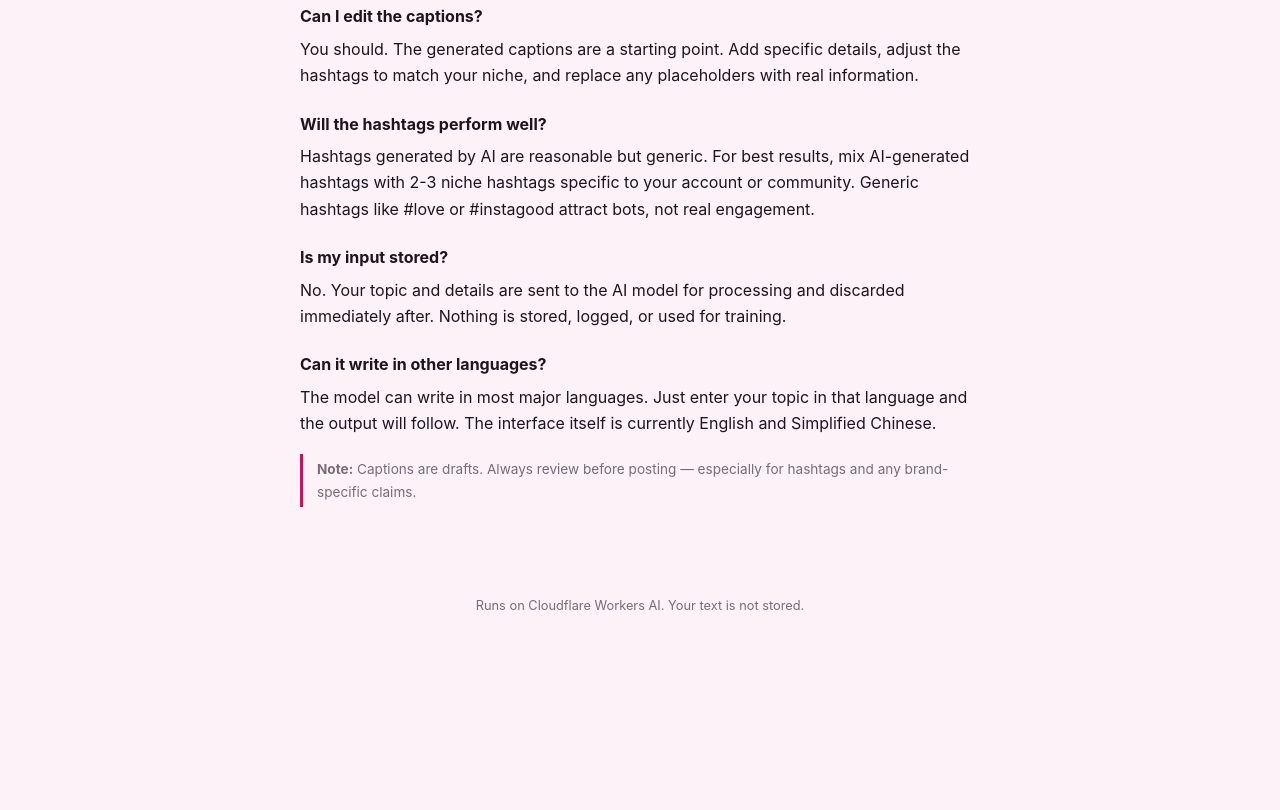
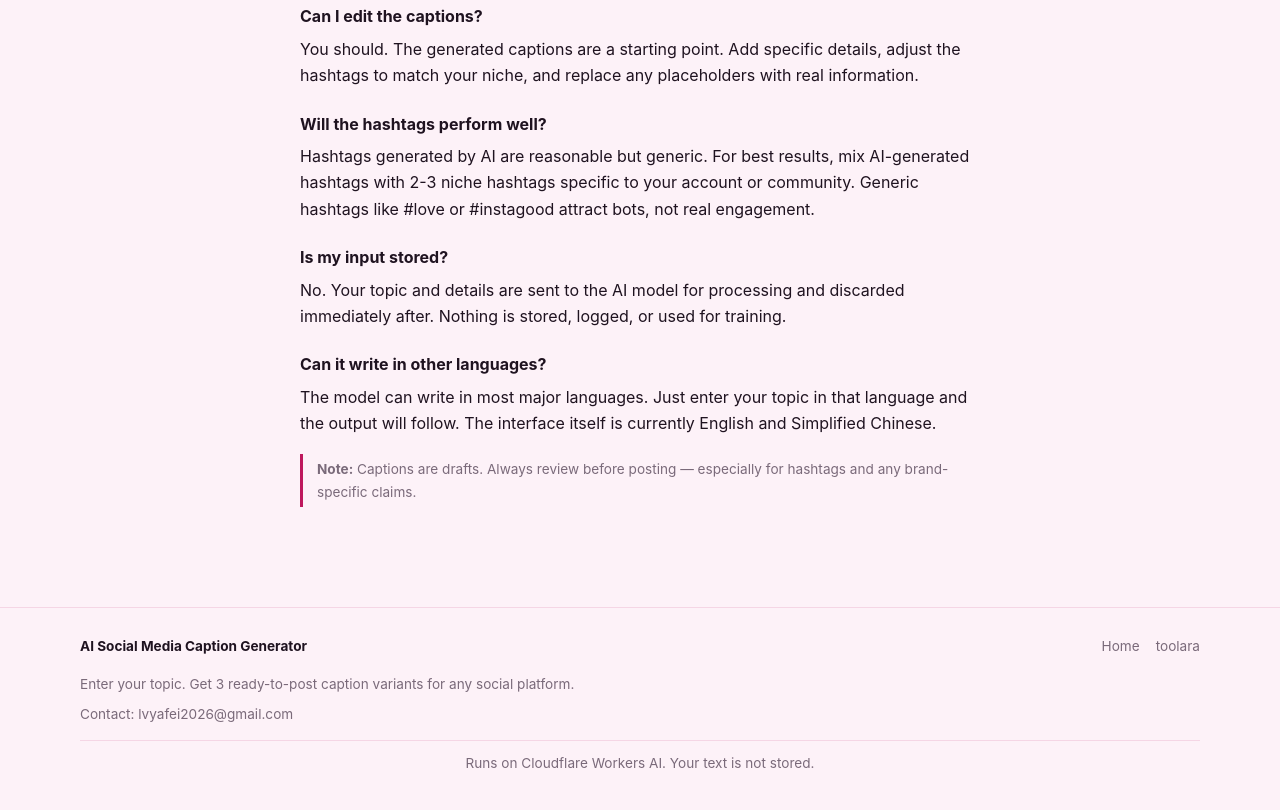
Before and after one commit to lvyafei2026-coder/ai-social-caption-generator, a website: page public/index.html in a window 1280 px wide. Shown: the part 1388-2198 px from the top of the page. Before the commit the page ends 2052 px from the top, so only its background shows below. Drawn offline with Linux system fonts and the light colour scheme.

Commit message:
Add site footer and Music auth navigation

```diff
--- a/public/css/style.css
+++ b/public/css/style.css
@@ -126,3 +126,16 @@ li { margin-bottom: 8px; line-height: 1.65; }
   .site-nav { width: 100%; justify-content: space-between; gap: 8px; }
   .site-nav select { min-width: 118px; }
 }
+
+.site-footer { margin-top: 36px; padding: 28px 20px 36px; border-top: 1px solid var(--border, rgba(100,116,139,0.25)); color: var(--muted, #64748b); font-size: 0.85rem; line-height: 1.6; }
+.site-footer-inner { max-width: 1120px; margin: 0 auto; }
+.site-footer-details { text-align: left; }
+.site-footer-top { display: flex; align-items: center; justify-content: space-between; gap: 16px; flex-wrap: wrap; }
+.site-footer-brand { color: var(--text, #0f1c2e); font-weight: 700; text-decoration: none; }
+.site-footer-nav { display: flex; align-items: center; gap: 16px; flex-wrap: wrap; }
+.site-footer a { color: inherit; text-decoration: none; }
+.site-footer a:hover { color: var(--accent, #2563eb); text-decoration: underline; }
+.site-footer-description { max-width: 760px; margin: 16px 0 8px; }
+.site-footer-contact { margin: 8px 0; }
+.site-footer-privacy { margin: 14px 0 0; padding-top: 12px; border-top: 1px solid var(--border, rgba(100,116,139,0.25)); }
+@media (max-width: 560px) { .site-footer-top { align-items: flex-start; flex-direction: column; gap: 10px; } .site-footer-nav { gap: 12px; } }
--- a/public/index.html
+++ b/public/index.html
@@ -142,7 +142,17 @@
   </section>
 </main>
 
-<footer class="footer" data-i18n="footer">Runs on Cloudflare Workers AI. Your text is not stored.</footer>
+<footer class="footer site-footer">
+<div class="site-footer-inner"><div class="site-footer-details">
+<div class="site-footer-top">
+<span class="site-footer-brand" data-i18n="title">AI Social Media Caption Generator</span>
+<nav class="site-footer-nav" aria-label="Quick navigation"><a href="/">Home</a><a href="https://toolara.dev/">toolara</a></nav>
+</div>
+<p class="site-footer-description" data-i18n="subtitle">Enter your topic. Get 3 ready-to-post caption variants for any social platform.</p>
+<p class="site-footer-contact"><span>Contact:</span> <a href="mailto:lvyafei2026@gmail.com">lvyafei2026@gmail.com</a></p>
+</div><p class="site-footer-privacy" data-i18n="footer">Runs on Cloudflare Workers AI. Your text is not stored.</p>
+</div>
+</footer>
 
 <script src="/js/i18n.js"></script>
 <script src="/js/app.js"></script>
```
